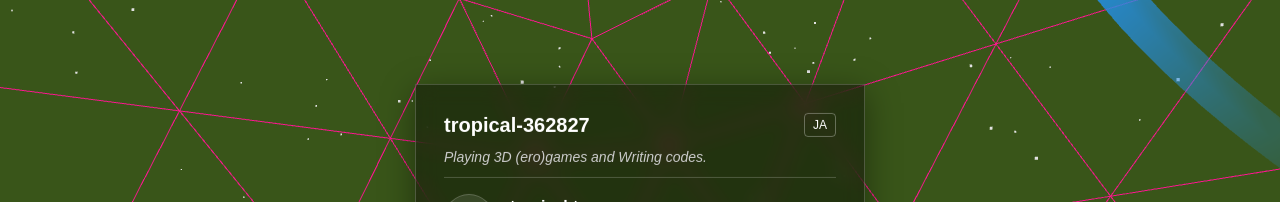
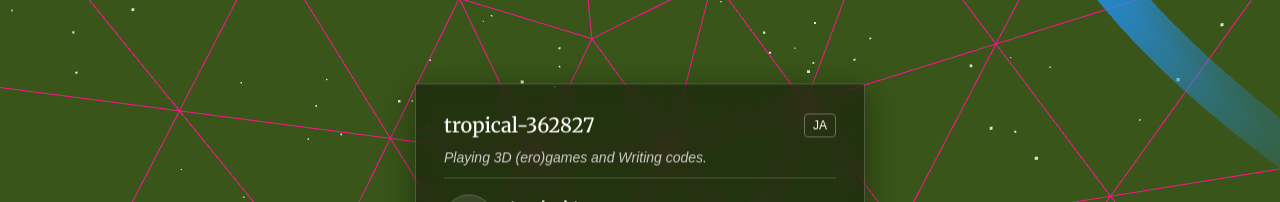
Before and after one commit to tropical-362827/tropical-362827.github.io, a React (Vite) app: page / in a window 1280 px wide. Shown: the top 202 px of the page. Built offline with nearby package versions, Linux system fonts and the light colour scheme.

Commit message:
フォントを変えてみる

```diff
--- a/index.html
+++ b/index.html
@@ -12,6 +12,9 @@
     <meta charset="UTF-8" />
     <meta name="viewport" content="width=device-width, initial-scale=1.0" />
     <title>tropical-362827</title>
+    <link rel="preconnect" href="https://fonts.googleapis.com">
+    <link rel="preconnect" href="https://fonts.gstatic.com" crossorigin>
+    <link href="https://fonts.googleapis.com/css2?family=Merriweather:ital,opsz,wght@0,18..144,300..900;1,18..144,300..900&display=swap" rel="stylesheet">
     <style>
       body {
         margin: 0;
--- a/src/LinkSection.tsx
+++ b/src/LinkSection.tsx
@@ -218,10 +218,13 @@
   const headerStyle: React.CSSProperties = {
     color: '#ffffff',
     fontSize: 'clamp(18px, 4vw, 20px)',
-    fontWeight: 'bold',
+    fontWeight: 500,
     marginBottom: 'clamp(8px, 2vw, 12px)',
     textAlign: 'center',
-    fontFamily: 'Arial, sans-serif',
+    fontFamily: '"Merriweather", serif',
+    fontOpticalSizing: 'auto',
+    fontStyle: 'normal',
+    fontVariationSettings: '"wdth" 100',
     display: 'flex',
     justifyContent: 'space-between',
     alignItems: 'center'
```
